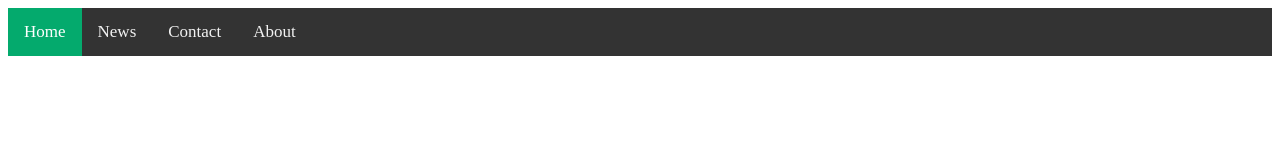
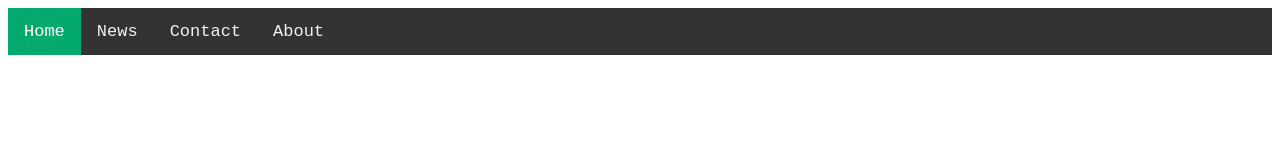
Before and after one commit to Bearylover/bearylover.github.io, a plain HTML site: page index.html in a window 1280 px wide. Drawn offline with Linux system fonts and the light colour scheme.

Commit message:
Update index.html

```diff
--- a/index.html
+++ b/index.html
@@ -5,6 +5,9 @@
 <meta name="viewport" content="width=device-width,initial-scale=1">
 <link rel="stylesheet" href="">
 <style>
+body {
+  font-family: 'Courier New', monospace;
+}
 .topnav {
   background-color: #333;
   overflow: hidden;
```
